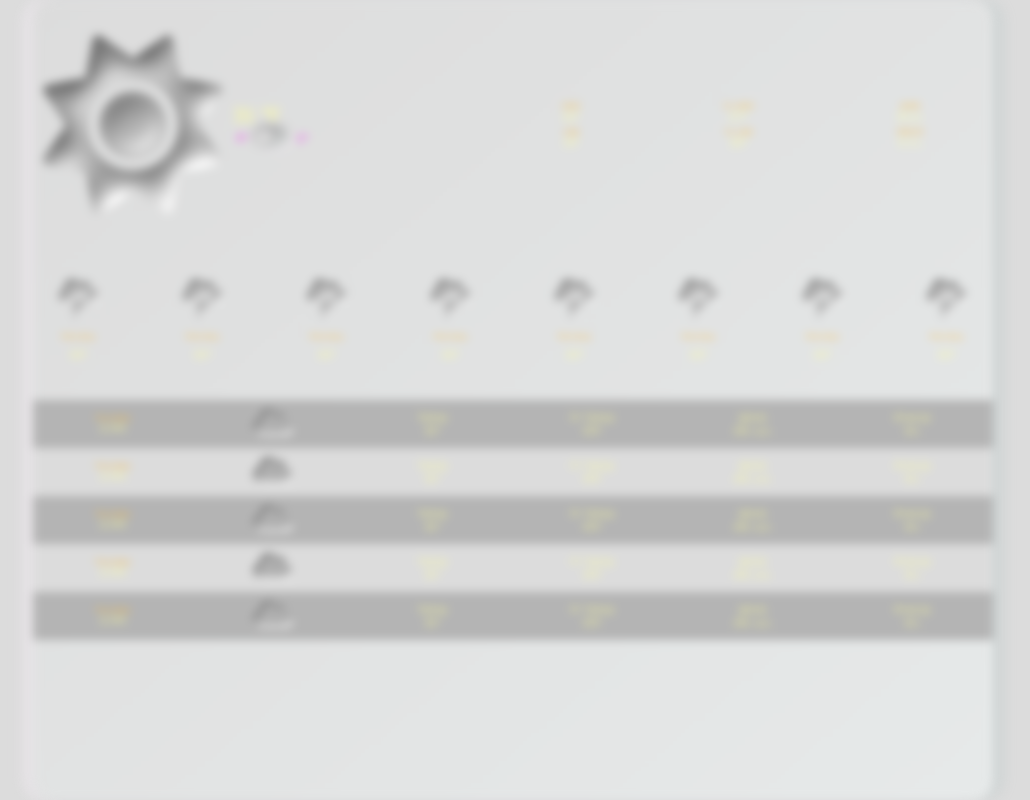
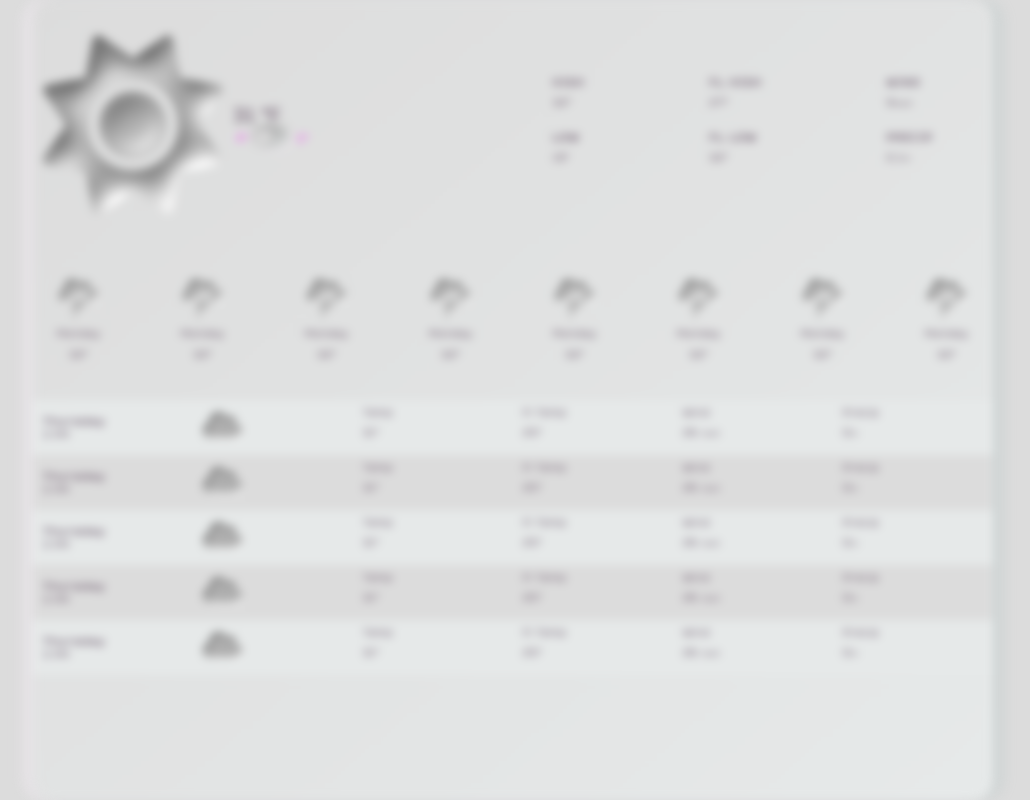
Before and after one commit to Margulis162/Weather_app, a website built with Vite: page index.html in a window 1280 px wide. Shown: the whole page, without its empty margins (127-1157 px from the left). Built offline with nearby package versions, Linux system fonts and the light colour scheme; no server answers.

Commit message:
typography ajustments, hourly table layout ajustments

```diff
--- a/abstract.scss
+++ b/abstract.scss
@@ -1,14 +1,19 @@
-// colors curently important
+// colors curently in use
+    // main
 $main: rgb(220  , 220, 220);
 $main_between: rgb(230, 233, 233);
 $main_light: rgba(250, 240, 250, .4);
 $main_dark: rgb(180, 180 , 180);
 $main_darker: rgb(150, 150 , 150);
 $main_dark_shadow: rgba(150, 180 , 180, .2);
+    // typograpy
+$text_lables: rgb(100,80,100);
+$text_main: rgba(100,80,100);
+
 
 // used previously or potentially
 $text_support: rgb(250, 191, 65);
-$text_main: rgba(255, 255, 154, 1);
+
 $table_row_1: rgba(255,153, 113, .3);
 $table_row_2: rgba(255, 255, 154, .3);
 $bright_cold_yellow_shadow: rgba(255, 255, 154, .4);
--- a/index.html
+++ b/index.html
@@ -330,7 +330,7 @@
     <template id="day-card-template">
       <div class="day-card">
         <img data-icon class="weather-icon" />
-        <div class="day-card-day" data-date></div>
+        <div class="label" data-date></div>
         <div><span data-temp></span><span>&deg;</span></div>
       </div>
     </template>
--- a/style.scss
+++ b/style.scss
@@ -166,7 +166,9 @@ body {
 .info-group {
   display: flex;
   flex-direction: column;
-  align-items: center;
+  justify-content: space-around;
+  block-size: 40px;
+  margin-block-end: 10px;
 }
 
 // classes day section
@@ -198,9 +200,10 @@ table {
 }
 .hour-row {
   inline-size: 100%;
-  text-align: center;
+  max-block-size:60px;
   border-spacing: 0;
-  background-color: abstract.$main_dark;
+  background-color: abstract.$main_between;
+
 }
 
 .hour-row:nth-child(even) {
@@ -208,7 +211,7 @@ table {
 }
 
 .hour-row > td {
-  padding: 0.25rem 0.5rem;
+  padding: 0.25rem 1rem;
 }
 
 // scroll bar
@@ -219,8 +222,9 @@ table {
 // typography
 .label {
   font-weight: bold;
-  font-size: 0.6rem;
-  color: abstract.$text_support;
+  font-size: 1rem;
+  color: abstract.$text_lables;
+  letter-spacing: .2rem;
 }
 
 .value-sub-info {
@@ -228,11 +232,7 @@ table {
   font-size: 0.75rem;
 }
 
-.day-card-day {
-  font-size: 0.75rem;
-  color: abstract.$text_support;
-  margin-block-start: 0.5rem;
-}
+// responible for responsivness section
 
 @media screen and (max-width: 960px) {
   #container {
@@ -263,9 +263,6 @@ table {
       }
     }
   }
-  .hour-row > td {
-    padding: 0;
-  }
 }
 
 @media (max-width: 790px) {
```
Also changed, not shown: style.css, 1 other file.
